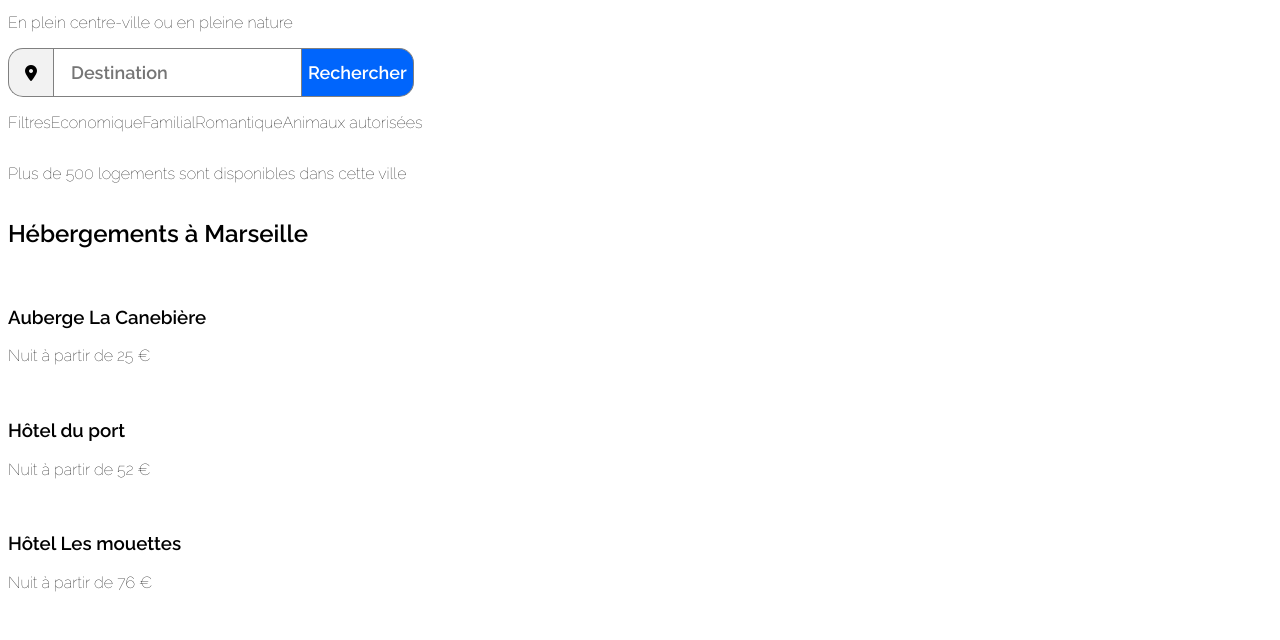
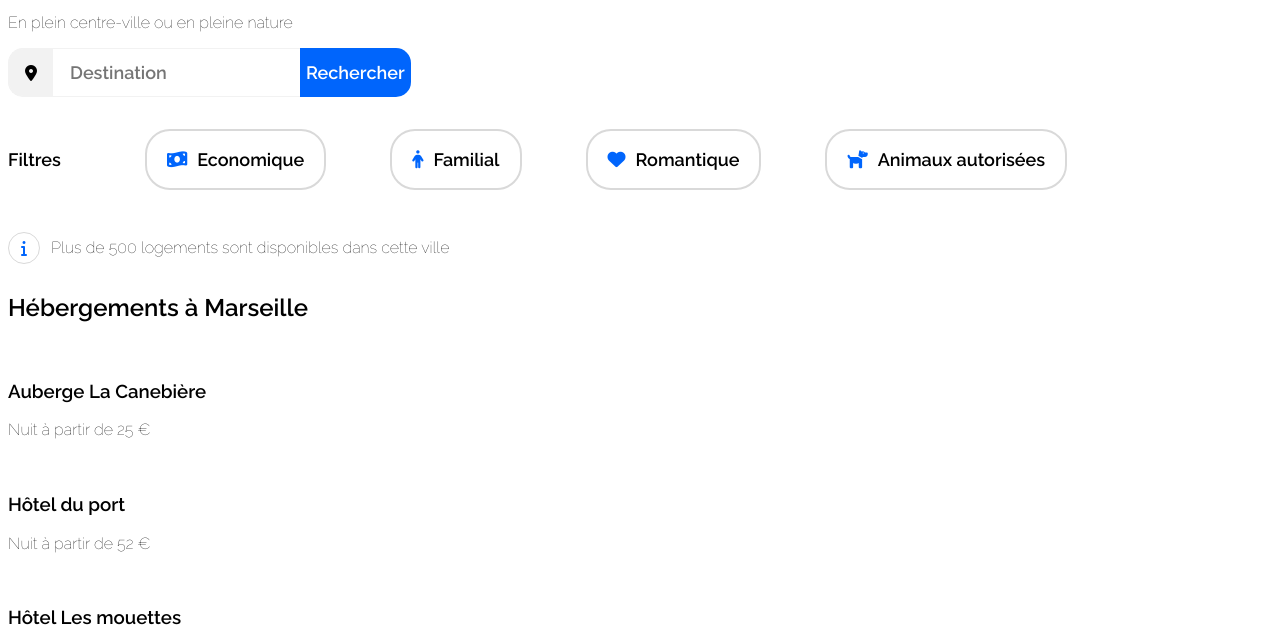
Before and after one commit to guillaumedebas/booki, a plain HTML site: page index.html in a window 1280 px wide. Shown: the part 160-800 px from the top of the page. Drawn offline with Linux system fonts and the light colour scheme.

Commit message:
ajout mise en forme filtres

```diff
--- a/css/style.css
+++ b/css/style.css
@@ -28,61 +28,6 @@ header {
 
 
 }
-
-.recherche {
-    display: flex;
-    flex-direction: column;
-}
-.bar {
-    display: flex;
-    border-radius: 15px;
-    height: 49px;
-    width: 332px;
-
-}
-
-.bar label {
-    display: flex;
-    justify-content: center;
-    align-items: center;
-    padding: 16px;
-    border: 1px grey solid;
-    border-right: 0px;
-    background: #F2F2F2;
-    border-radius: 15px 0 0 15px;
-
-}
-
-.bar [type="submit"] {
-    border: 1px grey solid;
-    border-radius: 0 15px 15px 0;
-    color: White;
-    background-color: #0065FC;
-    font-style: normal;
-    font-weight: 700;
-    font-size: 18px;
-    line-height: 21px;
-    text-align: center;
-    border: 1px grey solid;
-    border-left: 0px;
-}
-
-.bar [type="text"] {
-    border: 1px grey solid;
-    font-family: 'Raleway';
-    font-style: normal;
-    font-weight: 700;
-    font-size: 18px;
-    line-height: 21px;
-    text-align: left;
-    padding: 17px;
-    color: black;
-}
-
-.filtres {
-    display: flex;
-}
-
 .top {
     display: flex;
     justify-content: space-between;
@@ -117,3 +62,112 @@ nav a:hover {
     text-underline-offset: -48px;
     color: #0065FC;
 }
+.recherche {
+    display: flex;
+    flex-direction: column;
+}
+.bar {
+    display: flex;
+    border-radius: 15px;
+    height: 49px;
+    width: 332px;
+
+}
+
+.bar label {
+    display: flex;
+    justify-content: center;
+    align-items: center;
+    padding: 16px;
+    border: 1px  #F2F2F2 solid;
+    border-right: 0px;
+    background: #F2F2F2;
+    border-radius: 15px 0 0 15px;
+
+}
+
+.bar [type="submit"] {
+    border: 0px  #F2F2F2 solid;
+    border-radius: 0 15px 15px 0;
+    color: White;
+    background-color: #0065FC;
+    font-style: normal;
+    font-weight: 700;
+    font-size: 18px;
+    line-height: 21px;
+    text-align: center;
+    border-left: 0px;
+}
+
+.bar [type="text"] {
+    border: 1px  #F2F2F2 solid;
+    border-left: 0px;
+    border-right: 0px;
+    font-family: 'Raleway';
+    font-style: normal;
+    font-weight: 700;
+    font-size: 18px;
+    line-height: 21px;
+    text-align: left;
+    padding: 17px;
+    color: black;
+    /* Penser à ajouter la loupe et le texte pour la partie mobile */
+}
+
+.filtres-liste {
+    display: flex;
+    font-weight: 700;
+    font-size: 18px;
+    text-align: center;
+}
+.filtres-liste p {
+    margin-right: 20px;
+
+}
+.filtre {
+    display: flex;
+    align-items: center;
+    border: 2px #D9D9D9 solid ;
+    border-radius: 25px ;
+    margin: 32px;
+
+}
+.filtre:hover {
+    background: #DEEBFF;
+}
+.filtres-liste i {
+    color: #0065FC;
+    margin-right: 10px;
+    margin-left: 20px;
+}
+.filtres-titre {
+    display: flex;
+    align-items: center;
+    border-radius: 25px ;
+    margin: 32px 32px 32px 0;
+
+}
+.indication {
+    display: flex;
+    align-items: center;
+}
+.cercle {
+    height: 24px;
+    width: 24px;
+    border: 1px #D9D9D9 solid;
+    border-radius: 50%;
+    display: flex;
+    justify-content: center;
+    align-content: center;
+    align-items: center;
+    padding: 3px;
+}
+.indication i {
+    color: #0065FC;
+
+}
+.indication p {
+    font-weight: 400;
+    font-size: 16px;
+    margin-left: 11px;
+}
--- a/index.html
+++ b/index.html
@@ -6,12 +6,13 @@
     <title>
         Booki
     </title>
+    <script src="https://kit.fontawesome.com/4c06c39dd8.js" crossorigin="anonymous"></script>
     <link rel="stylesheet" href="css/style.css">
     <link rel="preconnect" href="https://fonts.googleapis.com">
     <link rel="preconnect" href="https://fonts.gstatic.com" crossorigin>
     <link href="https://fonts.googleapis.com/css2?family=Raleway:ital,wght@0,100;0,600;1,100&display=swap"
         rel="stylesheet">
-    <script src="https://kit.fontawesome.com/4c06c39dd8.js" crossorigin="anonymous"></script>
+
 </head>
 
 <body>
@@ -39,27 +40,31 @@
                     <input type="submit" value="Rechercher">
                 </form>
 
-                <div class="filtres">
+                <div class="filtres-liste">
+                    <div class="filtres-titre">
                     <p>Filtres</p>
-                    <div>
-                        <i></i>
+                    </div>
+                    <div class="filtre">
+                        <i class="fa-solid fa-money-bill-wave"></i>
                         <p>Economique</p>
                     </div>
-                    <div>
-                        <i></i>
+                    <div class="filtre">
+                        <i class="fa-solid fa-person"></i>
                         <p>Familial</p>
                     </div>
-                    <div>
-                        <i></i>
+                    <div class="filtre">
+                        <i class="fa-solid fa-heart"></i>
                         <p>Romantique</p>
                     </div>
-                    <div>
-                        <i></i>
+                    <div class="filtre">
+                        <i class="fa-solid fa-dog"></i>
                         <p>Animaux autorisées</p>
                     </div>
                 </div>
                 <div class="indication">
-                    <i></i>
+                    <div class="cercle">
+                        <i class="fa-solid fa-info"></i>
+                    </div>
                     <p>Plus de 500 logements sont disponibles dans cette ville</p>
                 </div>
             </section>
```
